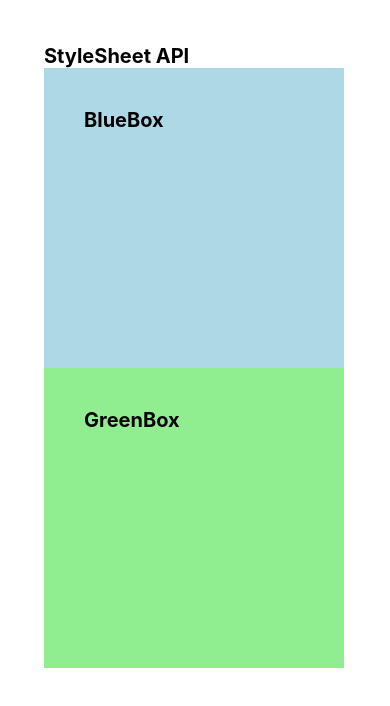
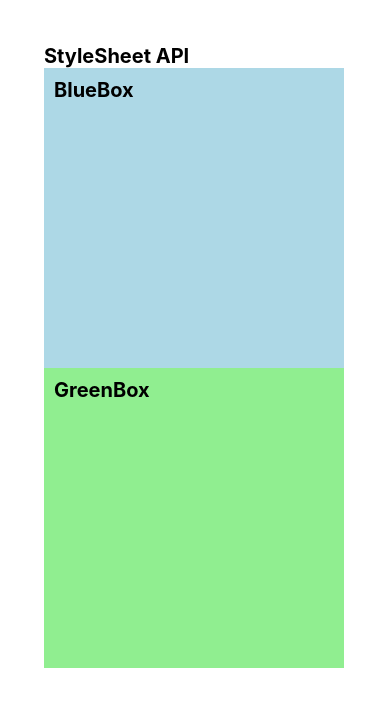
Before and after one commit to TimiMaliki/React-naive, a React Native app in the folder Tutorial/CoreComponents/: screen / in a window 390 px wide. Shown: the top 706 px of the page. Built offline with nearby package versions, Linux system fonts and the light colour scheme.

Commit message:
tutotial : box model

```diff
--- a/Tutorial/CoreComponents/App.js
+++ b/Tutorial/CoreComponents/App.js
@@ -16,19 +16,18 @@ export const styles = StyleSheet.create({
     fontWeight: "bold",
     color: "black",
   },
+  box:{
+    width: 300,
+    height: 300,
+    color: "black",
+    paddingHorizontal:10,
+    paddingVertical:10,
+  },
   bluebox:{
-     width: 300,
-    height: 300,
     backgroundColor: "lightblue",
-    color: "black",
-    padding:40,
   },
    greenbox:{
-    width: 300,
-    height: 300,
     backgroundColor: "lightgreen",
-    color: "black",
-    padding:40,
   },
 
 });
@@ -41,11 +40,11 @@ export default function App() {
         StyleSheet API
        </Text>
 
-       <View style={styles.bluebox}>
+       <View style={[styles.box, styles.bluebox]}>
       <Text style={styles.text}>BlueBox</Text>
        </View>
 
-      <View style={styles.greenbox}>
+      <View style={[styles.box, styles.greenbox]}>
        <Text style={styles.text}>GreenBox</Text>
        </View>
 
```
